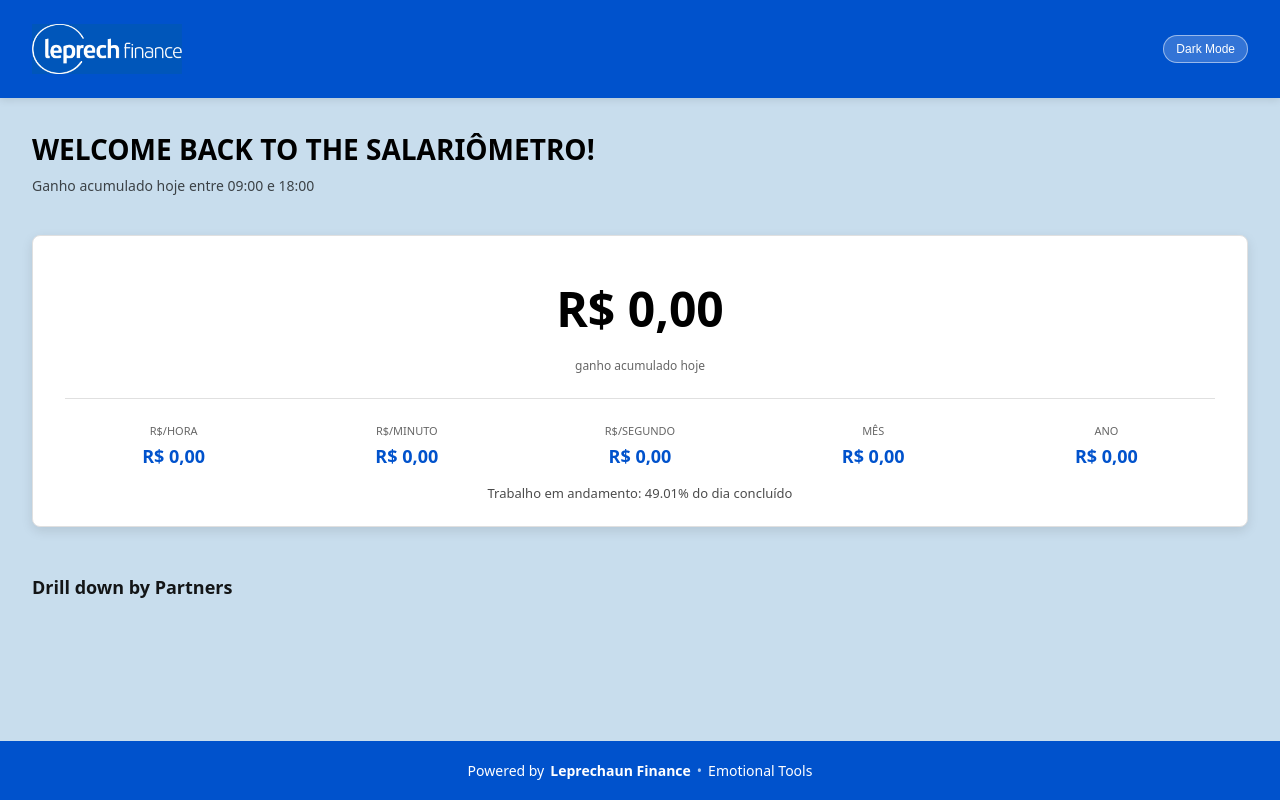
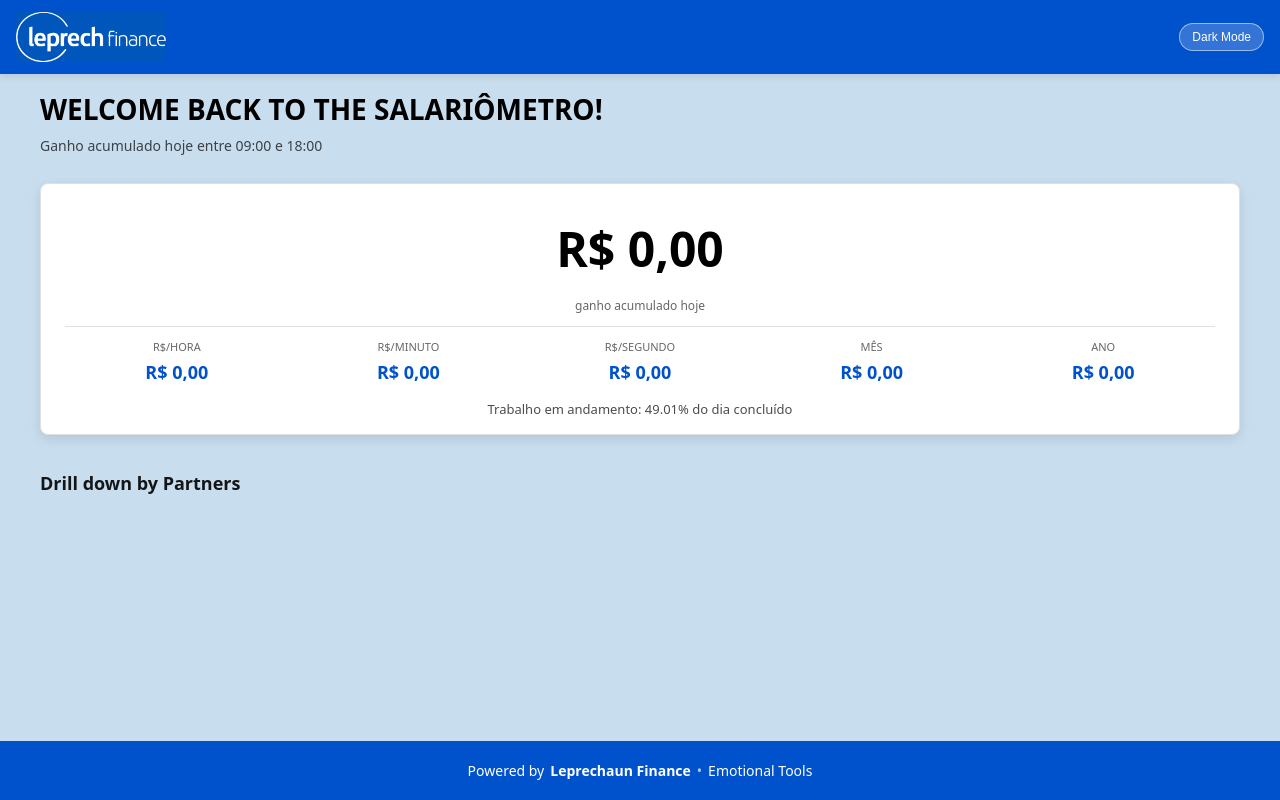
Before and after one commit to antonioscript/LeprechaunPayClock, a website: page public/index.html in a window 1280 px wide. Drawn offline with Linux system fonts and the light colour scheme; no server answers.

Commit message:
style: optimize layout for TV display with reduced spacing
- Reduce padding on header (12px 16px)
- Reduce container padding (16px) and gaps (12px)
- Reduce main card padding (16px 24px) and margins
- Reduce company card padding (20px 16px) and min-height (120px)
- Reduce all gaps to 8px for more compact layout
- Ensure all content fits on screen without scrolling

Optimized for large monitor/TV display where all information should be visible at once.

Co-Authored-By: Claude <noreply@anthropic.com>

```diff
--- a/public/styles.css
+++ b/public/styles.css
@@ -41,7 +41,7 @@ body {
 .header {
   background: var(--header-bg);
   color: white;
-  padding: 24px 32px;
+  padding: 12px 16px;
   display: flex;
   align-items: center;
   justify-content: space-between;
@@ -85,14 +85,19 @@ body {
 .container {
   display: flex;
   flex-direction: column;
-  gap: 24px;
-  padding: 32px;
+  gap: 12px;
+  padding: 16px;
   flex: 1;
+  max-width: 1200px;
+  margin: 0 auto;
+  width: 100%;
 }
 
 
+
+
 .main-card {
-  padding: 24px 32px;
+  padding: 16px 24px;
   border-radius: 8px;
   background: var(--card-main);
   box-shadow: 0 4px 12px rgba(0, 0, 0, 0.1);
@@ -129,9 +134,9 @@ h1 {
 .main-card-values {
   display: grid;
   grid-template-columns: repeat(auto-fit, minmax(120px, 1fr));
-  gap: 16px;
-  margin-top: 24px;
-  padding-top: 24px;
+  gap: 8px;
+  margin-top: 12px;
+  padding-top: 12px;
   border-top: 1px solid var(--border-color);
 }
 
@@ -244,11 +249,11 @@ h1 {
 .companies-grid {
   display: grid;
   grid-template-columns: repeat(auto-fit, minmax(240px, 1fr));
-  gap: 16px;
+  gap: 8px;
 }
 
 .company-card {
-  padding: 32px 24px;
+  padding: 20px 16px;
   border-radius: 8px;
   background: var(--card-main);
   text-align: center;
@@ -258,7 +263,7 @@ h1 {
   flex-direction: column;
   align-items: center;
   justify-content: center;
-  min-height: 160px;
+  min-height: 120px;
 }
 
 .company-card:hover {
```
